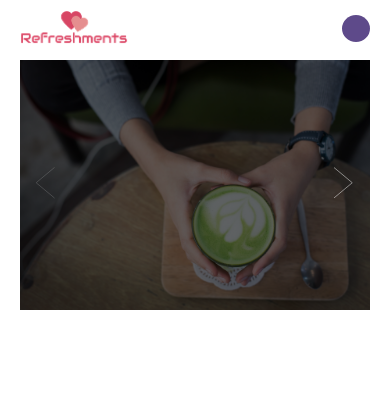
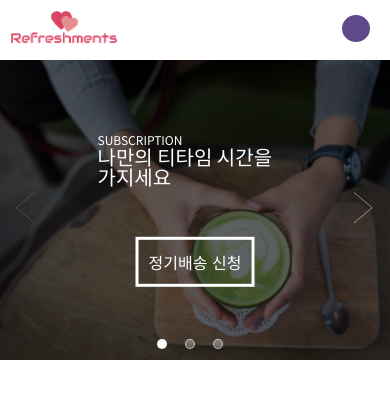
Before and after one commit to jo-narae/fretea, a Vue app: page / in a window 390 px wide. Shown: the top 398 px of the page. Built offline with nearby package versions, Linux system fonts and the light colour scheme; some icons are missing.

Commit message:
이미지 비율 조정 및 문구 삽입

```diff
--- a/src/components/Main.vue
+++ b/src/components/Main.vue
@@ -1,6 +1,10 @@
 <template>
   <div class="content">
-    <image-slider :imagePath="imagePath"></image-slider>
+    <image-slider
+      :imagePath="imagePath"
+      :mainImage="true"
+      :description="description">
+    </image-slider>
   </div>
 </template>
 
@@ -18,10 +22,12 @@ export default {
         { path: "/static/img/milktea.jpg" },
         { path: "/static/img/coffee.jpg" },
       ],
+      description: [
+        { subTitle: 'Subscription', mainTitle: '나만의 티타임 시간을 가지세요', buttonText: '정기배송 신청' },
+        { subTitle: 'Recommend', mainTitle: '나에게 어울리는 차를 찾아보세요', buttonText: '추천 테스트' },
+        { subTitle: 'Shop', mainTitle: '내가 원하는 차만 골라 담으세요', buttonText: 'SHOP 바로가기' }
+      ]
     }
   },
 }
 </script>
-
-<style>
-</style>
--- a/src/components/common/ImageSlider.vue
+++ b/src/components/common/ImageSlider.vue
@@ -1,6 +1,10 @@
 <template>
   <div class="image-area">
-    <!-- <div class="image-description">오늘의 하루</div> -->
+    <div v-if="description" class="image-description">
+      <div class="sub-image-title">{{description[dotActive].subTitle}}</div>
+      <div class="main-image-title">{{description[dotActive].mainTitle}}</div>
+      <button class="button-router">{{description[dotActive].buttonText}}</button>
+    </div>
     <div class="prev-next-area">
       <button class="arrow arrow-prev" :class="[imageIndex === 1 ? 'arrow-disable' : '']" @click="prev">
         <svg xmlns="http://www.w3.org/2000/svg" xmlns:xlink="http://www.w3.org/1999/xlink" width="60px" height="80px" viewBox="0 0 50 80" xml:space="preserve">
@@ -12,6 +16,13 @@
           <polyline fill="none" stroke="#FFFFFF" stroke-width="1" stroke-linecap="round" stroke-linejoin="round" points="0.375,0.375 45.63,38.087 0.375,75.8 "/>
         </svg>
       </button>
+    </div>
+    <div class="image-dot-navigation">
+      <ul>
+        <li v-for="(images, k) in imagePath" :key="k">
+          <button class="button-dot" :class="[dotActive === k ? 'button-dot-active' : '']" @click="imageView(k)"></button>
+        </li>
+      </ul>
     </div>
     <div class="black-cover">
       <div class="image-wrapper">
@@ -30,31 +41,49 @@
 export default {
   name: 'image-slider',
   props: {
-    imagePath: Array,
+    imagePath: {
+      type: Array,
+    },
+    description: {
+      type: Array,
+    }
   },
   data() {
     return {
       percent: 0,
       imageIndex: 1,
+      dotActive: 0,
     }
   },
   methods: {
     prev() {
       if (this.imageIndex > 1) {
         this.imageIndex -= 1;
-        this.percent += 100;
       } else {
         this.imageIndex = 1;
       }
-      this.animation();
+      this.imageView(this.imageIndex - 1);
     },
     next() {
       if (this.imageIndex < this.imagePath.length) {
         this.imageIndex += 1;
-        this.percent -= 100;
       } else {
         this.imageIndex = this.imagePath.length;
       }
+      this.imageView(this.imageIndex - 1);
+    },
+    imageView(idx) {
+      if (idx === 0) {
+        this.imageIndex = 1;
+        this.percent = 0;
+      } else if (idx === this.imagePath.length - 1) {
+        this.imageIndex = this.imagePath.length;
+        this.percent = -(idx * 100);
+      } else {
+        this.imageIndex = idx + 1;
+        this.percent = -(idx * 100);
+      }
+      this.dotActive = idx;
       this.animation();
     },
     animation() {
@@ -74,12 +103,34 @@ export default {
     position: absolute;
     z-index: 10;
     color: #ffffff;
-    opacity: 0.6;
-    font-size: 30px;
+    font-weight: 400;
     vertical-align: middle;
     top: 50%;
     left: 50%;
     transform: translate(-50%, -50%);
+    text-transform: uppercase;
+  }
+
+  .sub-image-title {
+    font-size: 20px;
+    text-align: left;
+    line-height: 1.2;
+  }
+
+  .main-image-title {
+    font-size: 45px;
+    text-align: left;
+    line-height: 1;
+  }
+
+  .button-router {
+    border: solid 3px #ffffff !important;
+    margin-top: 50px;
+    padding: 10px;
+    color: #ffffff;
+    font-size: 16px;
+    font-weight: 500;
+    cursor: pointer;
   }
 
   .prev-next-area {
@@ -133,7 +184,7 @@ export default {
   .main-image {
     visibility: visible;
     width: 100%;
-    height: 600px;
+    height: 900px;
     opacity: 0.4;
     background-size: cover;
     background-position: 50% 50%;
@@ -175,9 +226,40 @@ export default {
     width: 100%;
   }
 
+  .image-dot-navigation ul {
+    position: absolute;
+    top: 98%;
+    left: 50%;
+    padding: 0;
+    margin: 0;
+    transform: translate(-50%, -100%);
+  }
+
+  .image-dot-navigation ul li{
+    display: inline-block;
+    position: relative;
+    padding-right: 10px;
+  }
+
+  .button-dot {
+    display: inline-block;
+    margin: 5px 4px;
+    padding: 5px;
+    border: 1px solid rgba(255, 255, 255, 0.6) !important;
+    background: rgba(255, 255, 255, 0.3) !important;
+    border-radius: 100%;
+    overflow: hidden;
+    text-indent: -9999em;
+    cursor: pointer;
+  }
+
+  .button-dot-active {
+    background: #ffffff !important;
+  }
+
   @media (max-width: 486px) {
     .main-image {
-      height: 250px;
+      height: 300px;
     }
 
     .arrow svg {
@@ -201,5 +283,28 @@ export default {
     .arrow-next {
       right: 10px;
     }
+
+    .button-dot {
+      padding: 4px;
+    }
+
+    .sub-image-title {
+      font-size: 12px;
+      text-align: left;
+      line-height: 1.2;
+    }
+
+    .main-image-title {
+      font-size: 20px;
+      text-align: left;
+      line-height: 1;
+    }
+
+    .button-router[data-v-40bd17fb] {
+        border: solid 2px #ffffff !important;
+        margin-top: 20px;
+        padding: 5px;
+        font-size: 14px;
+    }
   }
 </style>
--- a/src/components/layout/Layout.vue
+++ b/src/components/layout/Layout.vue
@@ -1,6 +1,6 @@
 <template>
   <div>
-    <navigation></navigation>
+    <navigation class="mb20"></navigation>
     <router-view></router-view>
   </div>
 </template>
--- a/src/components/layout/Navigation.vue
+++ b/src/components/layout/Navigation.vue
@@ -91,6 +91,12 @@ export default {
     height: 34px;
   }
 
+  .nav .logo {
+    position: fixed;
+    top: 10px;
+    left: 10px;
+  }
+
   .nav .logo img {
     height: 34px;
   }
--- a/static/css/common.css
+++ b/static/css/common.css
@@ -2,7 +2,7 @@
 body {
     font-family: 'Noto Sans KR', sans-serif;
     font-size: 15px;
-    margin: 20px;
+    margin: 0px;
 }
 .thin {
     font-weight: 100
@@ -30,6 +30,10 @@ body {
     color: #333333;
 }
 
+.mb20 {
+    margin: 20px;
+}
+
 .content {
     width: 100%;
     height: 100%;
```
